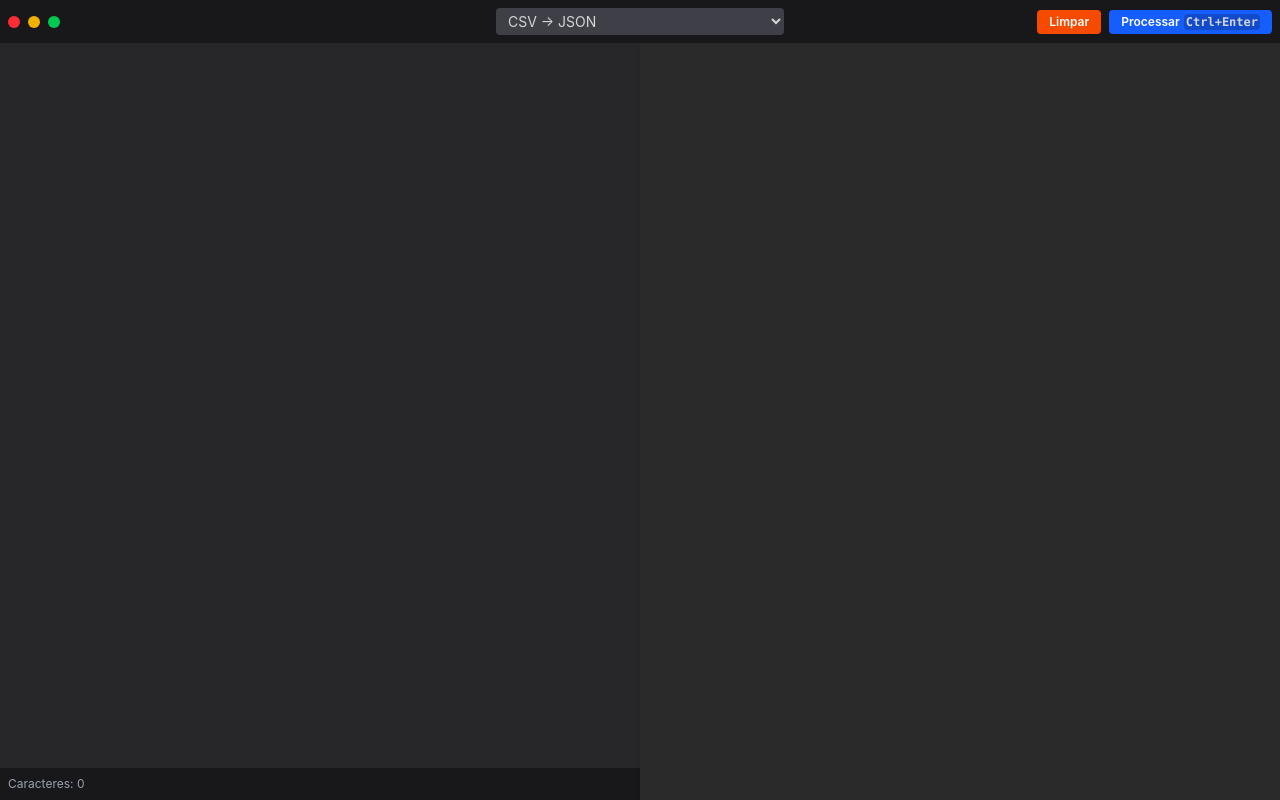
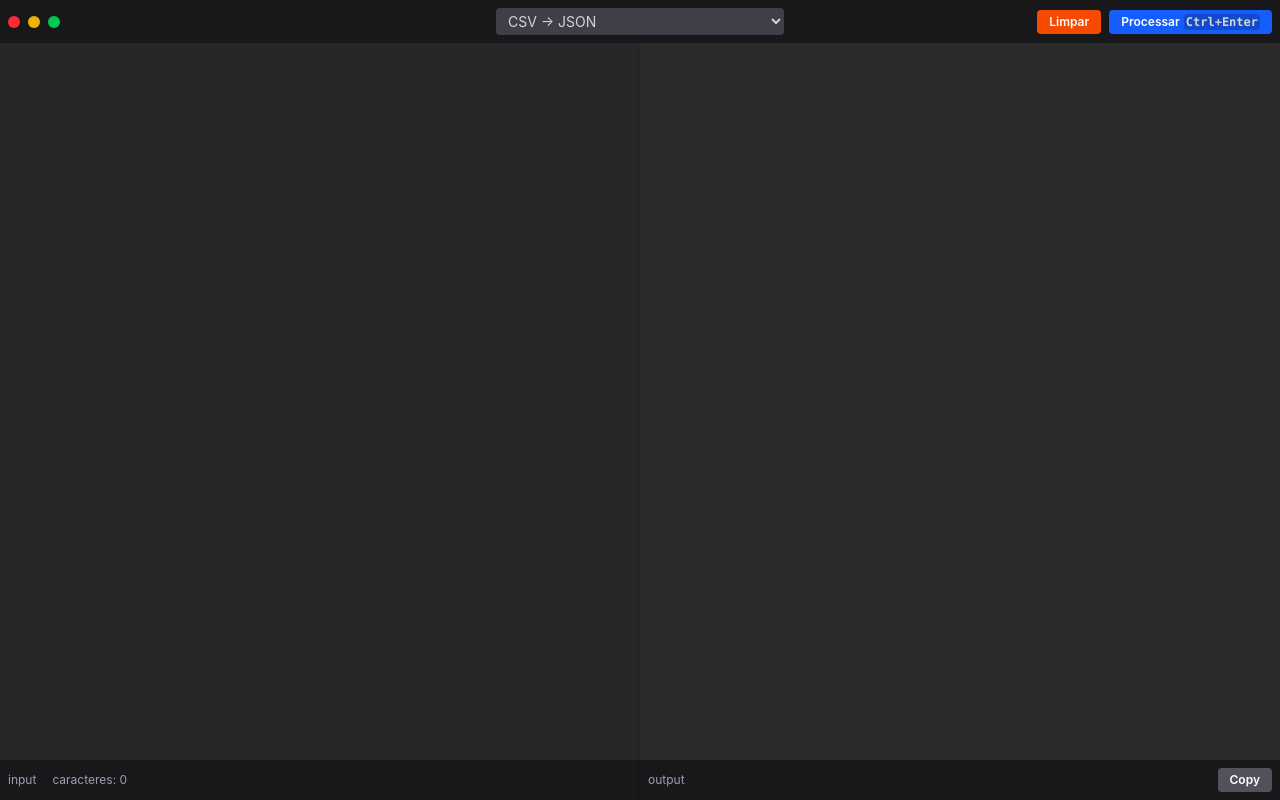
Before and after one commit to douglasgusson/text-tools, a React (Vite) app: page / in a window 1280 px wide. Built offline with nearby package versions, Linux system fonts and the light colour scheme.

Commit message:
Adiciona botão de copiar para a área de transferência

```diff
--- a/src/components/CodeOutput.tsx
+++ b/src/components/CodeOutput.tsx
@@ -13,7 +13,7 @@ export function CodeOutput({ code }: { code: string }) {
         borderRadius: 0,
         border: 0,
         overflowX: "scroll",
-        maxWidth: "50vw",
+        width: "100%",
       }}
     >
       {code}
--- /dev/null
+++ b/src/components/CopyToClipboardButton.tsx
@@ -0,0 +1,38 @@
+import { useState } from "react";
+import { useCopyToClipboard } from "../hooks/useCopyToClipboard";
+
+type CopyToClipboardButtonProps = {
+  text?: string;
+};
+
+export function CopyToClipboardButton({ text }: CopyToClipboardButtonProps) {
+  const [, copy] = useCopyToClipboard();
+  const [isCopied, setIsCopied] = useState(false);
+
+  const handleCopy = () => {
+    if (!text) return;
+
+    copy(text)
+      .then(() => {
+        setIsCopied(true);
+
+        setTimeout(() => {
+          setIsCopied(false);
+        }, 2000);
+      })
+      .catch((error) => console.error("Failed to copy!", error));
+  };
+
+  return (
+    <button
+      type="button"
+      onClick={handleCopy}
+      disabled={!text}
+      aria-label="Copy to clipboard"
+      title="Copy to clipboard"
+      className="bg-zinc-600 hover:bg-zinc-500 font-semibold text-white px-3 py-1 rounded text-xs flex items-center hover:cursor-pointer"
+    >
+      {isCopied ? "Copied!" : "Copy"}
+    </button>
+  );
+}
--- a/src/components/TextProcessor.tsx
+++ b/src/components/TextProcessor.tsx
@@ -1,7 +1,7 @@
 import { useRef, useState } from "react";
 import { WorkerType, getWorker, workersLabels } from "../workers";
 import { CodeOutput } from "./CodeOutput";
-import { xonokai as theme } from "react-syntax-highlighter/dist/esm/styles/prism";
+import { CopyToClipboardButton } from "./CopyToClipboardButton";
 
 export function TextProcessor() {
   const [input, setInput] = useState("");
@@ -70,7 +70,7 @@ export function TextProcessor() {
           </button>
         </div>
       </div>
-      <div className="flex h-full">
+      <div className="flex flex-col md:flex-row h-full">
         <div className="flex flex-col flex-1 h-full">
           <textarea
             className="flex-1 bg-zinc-800 text-zinc-200 font-mono font-medium p-4 outline-none resize-none border-0 text-sm leading-relaxed"
@@ -86,13 +86,18 @@ export function TextProcessor() {
               }
             }}
           />
-          <div className="flex justify-between items-center text-xs text-gray-400 bg-zinc-900 p-2">
-            <div>Caracteres: {input.length}</div>
+          <div className="flex gap-4 h-10 items-center text-xs text-gray-400 bg-zinc-900 p-2">
+            <span>input</span>
+            <span>caracteres: {input.length}</span>
           </div>
         </div>
-        <div className="flex flex-col flex-1 shadow-md">
-          <div className="flex flex-col flex-1 h-full">
+        <div className="flex flex-col flex-1 md:max-w-1/2 shadow-md">
+          <div className="flex flex-col flex-1 w-full h-full">
             <CodeOutput code={output} />
+          </div>
+          <div className="flex gap-4 h-10 justify-between items-center text-xs text-gray-400 bg-zinc-900 p-2">
+            <span>output</span>
+            <CopyToClipboardButton text={output} />
           </div>
         </div>
       </div>
--- /dev/null
+++ b/src/hooks/useCopyToClipboard.ts
@@ -0,0 +1,27 @@
+import { useCallback, useState } from "react";
+
+type CopiedValue = string | null;
+type CopyFn = (text: string) => Promise<boolean>;
+
+export function useCopyToClipboard(): [CopiedValue, CopyFn] {
+  const [copiedText, setCopiedText] = useState<CopiedValue>(null);
+
+  const copy: CopyFn = useCallback(async (text) => {
+    if (!navigator?.clipboard) {
+      console.warn("Clipboard not supported");
+      return false;
+    }
+
+    try {
+      await navigator.clipboard.writeText(text);
+      setCopiedText(text);
+      return true;
+    } catch (error) {
+      console.warn("Copy failed", error);
+      setCopiedText(null);
+      return false;
+    }
+  }, []);
+
+  return [copiedText, copy];
+}
```
